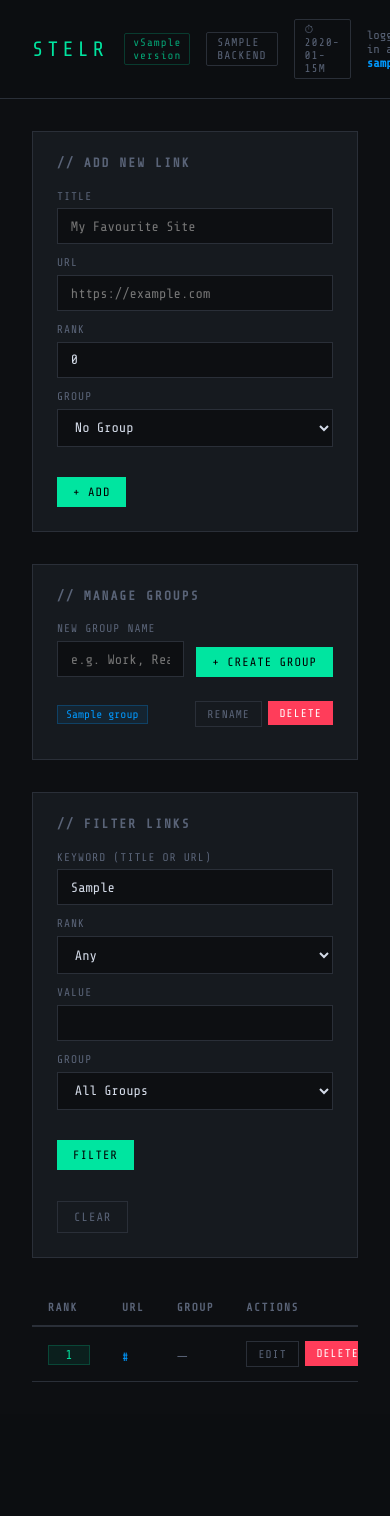
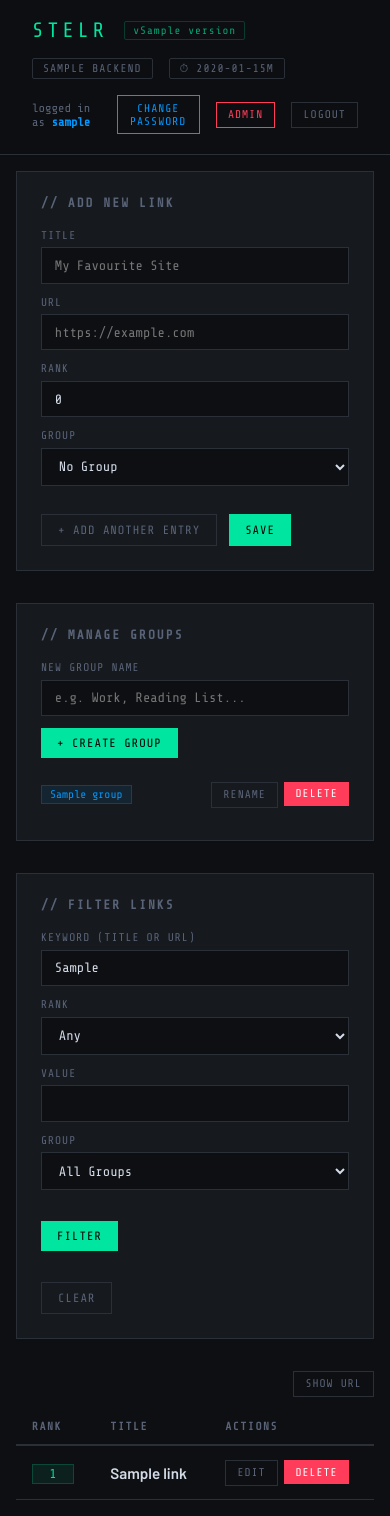
Before and after one commit to garfield-arlene/stelr, a Flask app: template templates/index.html in a window 390 px wide; the page is wider, and only the part inside the window is pictured. Before the commit the page ends 1382 px from the top of that part, so only its background shows below. Run offline with Flask 3, Linux system fonts and the light colour scheme; the visitor is signed in with stand-in values (Sample User, id 1); the template is opened without the code that fills it: most values are stand-ins (such as "Sample title", 1, 10 or a date in 2020).

Commit message:
4.2.0 - Mobile friendly UI (#10)
* Add DB connection pools
Update version

* Add config option to trade performance for data safety

* Add .claude dir to gitignore

* Add in-memory caching for file-based backends

* Bump version

* Update to do list

* Update UI for mobile devices
Add show/hide URL column

* Add new to do item to readme

```diff
--- a/app.py
+++ b/app.py
@@ -16,7 +16,7 @@ logger = logging.getLogger(__name__)
 
 app = Flask(__name__)
 app.secret_key = os.environ.get("SECRET_KEY", "stelr-secret-change-me")
-APP_VERSION = "4.1.1"
+APP_VERSION = "4.2.0"
 APP_NAME = "Stelr"
 
 SESSION_TIMEOUT_MINUTES = int(os.environ.get("SESSION_TIMEOUT_MINUTES", "30"))
@@ -235,22 +235,33 @@ def index():
 @app.route("/add", methods=["POST"])
 @login_required
 def add():
-    title    = request.form.get("title", "").strip()
-    url      = request.form.get("url", "").strip()
-    rank     = request.form.get("rank", "0").strip()
-    group_id = request.form.get("group_id", "").strip()
-    if not title or not url:
+    titles    = request.form.getlist("title")
+    urls      = request.form.getlist("url")
+    ranks     = request.form.getlist("rank")
+    group_ids = request.form.getlist("group_id")
+
+    storage = get_storage()
+    added = 0
+    for title, url, rank, group_id in zip(titles, urls, ranks, group_ids):
+        title = title.strip()
+        url = url.strip()
+        if not title or not url:
+            continue
+        try:
+            rank = int(rank)
+        except ValueError:
+            rank = 0
+        group_id = resolve_group_id(storage, current_user.id, group_id.strip())
+        storage.add({"user_id": current_user.id, "title": title,
+                     "url": url, "rank": rank, "group_id": group_id})
+        added += 1
+
+    if added == 0:
         flash("Title and URL are required.", "error")
-        return redirect(url_for("index"))
-    try:
-        rank = int(rank)
-    except ValueError:
-        rank = 0
-    storage = get_storage()
-    group_id = resolve_group_id(storage, current_user.id, group_id)
-    storage.add({"user_id": current_user.id, "title": title,
-                 "url": url, "rank": rank, "group_id": group_id})
-    flash(f"'{title}' added!", "success")
+    elif added == 1:
+        flash("Link added!", "success")
+    else:
+        flash(f"{added} links added!", "success")
     return redirect(url_for("index"))
 
 
--- a/docker-compose.yml
+++ b/docker-compose.yml
@@ -1,7 +1,7 @@
 version: "3.9"
 
 # ─────────────────────────────────────────────
-# Stelr v4.1.1 — docker compose
+# Stelr v4.2.0 — docker compose
 # Usage:
 #   XML (default):    docker compose up
 #   YAML:             docker compose --profile yaml up
@@ -20,7 +20,7 @@ version: "3.9"
 # ─────────────────────────────────────────────
 
 x-app-base: &app-base
-  image: stelr:4.1.1
+  image: stelr:4.2.0
   restart: unless-stopped
   ports:
     - "8082:5000"
--- a/templates/index.html
+++ b/templates/index.html
@@ -16,7 +16,7 @@
     *, *::before, *::after { box-sizing: border-box; margin: 0; padding: 0; }
     body { background: var(--bg); color: var(--text); font-family: var(--sans); min-height: 100vh; }
     header { border-bottom: 1px solid var(--border); padding: 1.2rem 2rem;
-             display: flex; align-items: center; gap: 1rem;
+             display: flex; align-items: center; gap: 1rem; flex-wrap: wrap;
              position: sticky; top: 0; background: rgba(13,15,18,0.95);
              backdrop-filter: blur(8px); z-index: 100; }
     .logo { font-family: var(--mono); font-size: 1.3rem; color: var(--accent); letter-spacing: 4px; }
@@ -78,7 +78,11 @@
                     padding: 2px 8px; display: inline-block; }
     th a.sort-link { color: inherit; text-decoration: none; }
     th a.sort-link:hover { color: var(--accent); }
-    @media (max-width: 700px) { .filter-row { grid-template-columns: 1fr; } }
+    @media (max-width: 700px) { .filter-row, .group-row { grid-template-columns: 1fr; } }
+    .entry-row + .entry-row { margin-top: 0.75rem; }
+    .add-actions { display: flex; gap: 0.75rem; margin-top: 1rem; }
+    .table-toolbar { display: flex; justify-content: flex-end; margin-bottom: 0.75rem; }
+    table.hide-url .url-col, table.hide-url .link-url { display: none; }
     .modal-overlay { position: fixed; inset: 0; background: rgba(0,0,0,0.65);
                       display: flex; align-items: center; justify-content: center; z-index: 200; }
     .modal { background: var(--surface); border: 1px solid var(--border); padding: 1.5rem; width: 320px; }
@@ -115,7 +119,8 @@
     .empty .big { font-size: 2.5rem; margin-bottom: 1rem; }
     @media (max-width: 700px) {
       .form-row, .edit-form-inner { grid-template-columns: 1fr; }
-      th:nth-child(2), td:nth-child(2) { display: none; }
+      th:nth-child(4), td:nth-child(4) { display: none; }
+      .container { padding: 1rem; }
     }
   </style>
 </head>
@@ -147,7 +152,8 @@
   <div class="add-panel">
     <h2>// Add New Link</h2>
     <form method="POST" action="/add">
-      <div class="form-row">
+      <div id="add-entries">
+        <div class="form-row entry-row">
           <div>
             <label>Title</label>
             <input type="text" name="title" placeholder="My Favourite Site" required>
@@ -169,10 +175,12 @@
               {% endfor %}
             </select>
           </div>
-        <div>
-          <label>&nbsp;</label>
-          <button type="submit" class="btn btn-primary">+ ADD</button>
+          <div></div>
         </div>
+      </div>
+      <div class="add-actions">
+        <button type="button" class="btn btn-secondary" onclick="addAnotherEntryRow()">+ Add Another Entry</button>
+        <button type="submit" class="btn btn-primary">Save</button>
       </div>
     </form>
   </div>
@@ -262,13 +270,16 @@
   {%- endmacro %}
 
   {% if links %}
+  <div class="table-toolbar">
+    <button type="button" class="btn btn-secondary btn-sm" id="url-toggle-btn" onclick="toggleUrlColumn()">Hide URL</button>
+  </div>
   <div class="table-wrap">
-    <table>
+    <table id="links-table">
       <thead>
         <tr>
           <th>{{ sort_header('rank', 'Rank') }}</th>
           <th>{{ sort_header('title', 'Title') }}</th>
-          <th>{{ sort_header('url', 'URL') }}</th>
+          <th class="url-col">{{ sort_header('url', 'URL') }}</th>
           <th>Group</th>
           <th>Actions</th>
         </tr>
@@ -361,6 +372,60 @@
 </div>
 
 <script>
+  const GROUPS = {{ groups | tojson }};
+
+  function escHtml(str) {
+    return String(str)
+      .replace(/&/g, '&amp;')
+      .replace(/</g, '&lt;')
+      .replace(/>/g, '&gt;')
+      .replace(/"/g, '&quot;');
+  }
+
+  function groupOptionsHtml() {
+    let html = '<option value="">No Group</option>';
+    GROUPS.forEach(function(g) {
+      html += '<option value="' + escHtml(g.id) + '">' + escHtml(g.name) + '</option>';
+    });
+    return html;
+  }
+
+  function addAnotherEntryRow() {
+    const container = document.getElementById('add-entries');
+    const row = document.createElement('div');
+    row.className = 'form-row entry-row';
+    row.innerHTML =
+      '<div><label>Title</label><input type="text" name="title" placeholder="My Favourite Site"></div>' +
+      '<div><label>URL</label><input type="url" name="url" placeholder="https://example.com"></div>' +
+      '<div><label>Rank</label><input type="number" name="rank" value="0" min="0"></div>' +
+      '<div><label>Group</label><select name="group_id">' + groupOptionsHtml() + '</select></div>' +
+      '<div><label>&nbsp;</label><button type="button" class="btn btn-danger btn-sm" onclick="this.closest(\'.entry-row\').remove()">✕ Remove</button></div>';
+    container.appendChild(row);
+    row.querySelector('input[name="title"]').focus();
+  }
+
+  function toggleUrlColumn() {
+    const table = document.getElementById('links-table');
+    const btn = document.getElementById('url-toggle-btn');
+    if (!table) return;
+    const hidden = table.classList.toggle('hide-url');
+    btn.textContent = hidden ? 'Show URL' : 'Hide URL';
+    localStorage.setItem('stelr_hide_url', hidden ? '1' : '0');
+  }
+
+  (function initUrlColumn() {
+    const saved = localStorage.getItem('stelr_hide_url');
+    const hideByDefault = saved !== null ? saved === '1' : window.matchMedia('(max-width: 700px)').matches;
+    document.addEventListener('DOMContentLoaded', function() {
+      if (!hideByDefault) return;
+      const table = document.getElementById('links-table');
+      const btn = document.getElementById('url-toggle-btn');
+      if (!table) return;
+      table.classList.add('hide-url');
+      btn.textContent = 'Show URL';
+    });
+  })();
+
   function toggleEdit(id) {
     document.getElementById('edit-' + id).classList.toggle('open');
   }
```
Also changed, not shown: README.md, 2 other files. Lines whose indentation alone changed are shown as unchanged.
